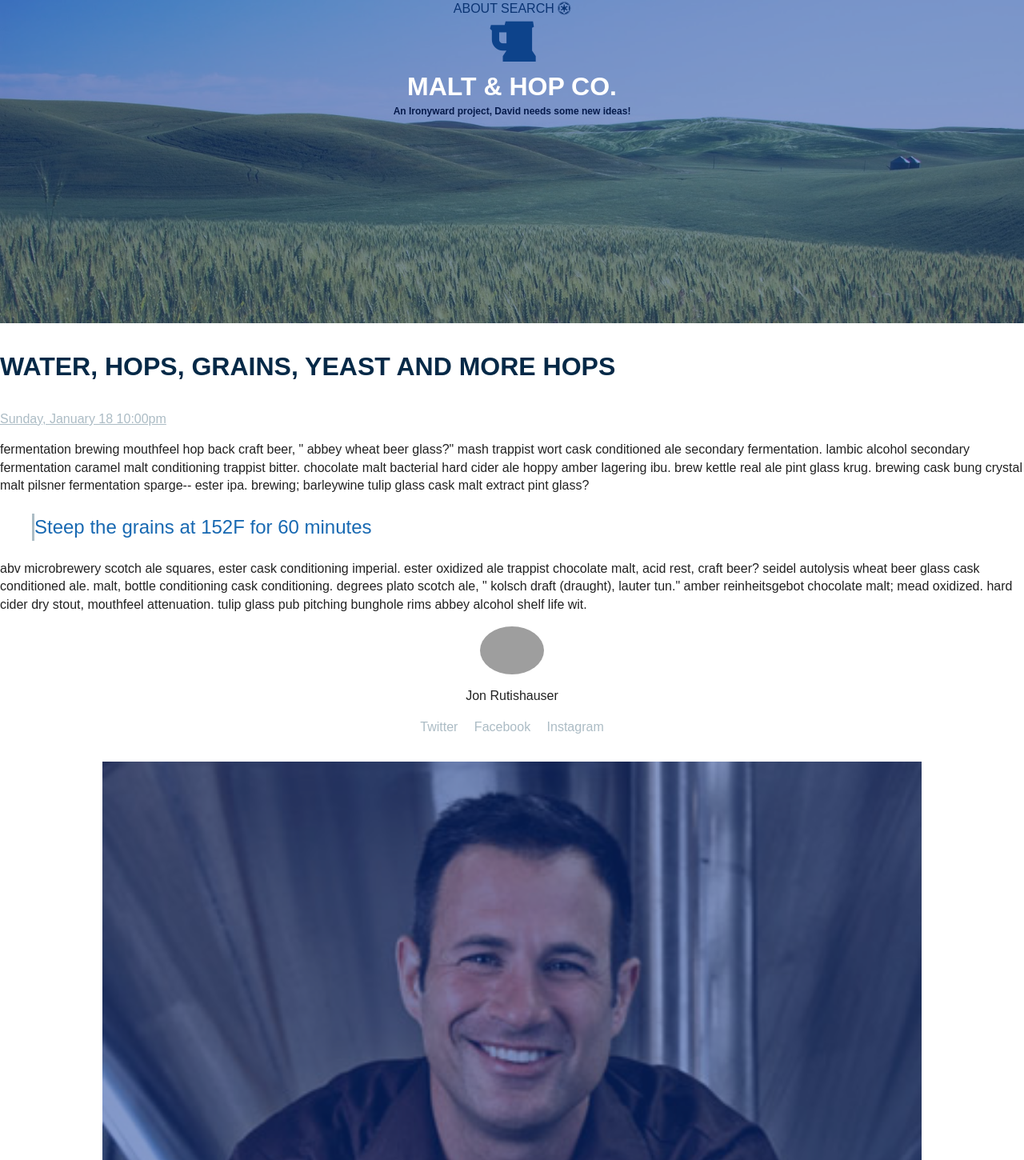
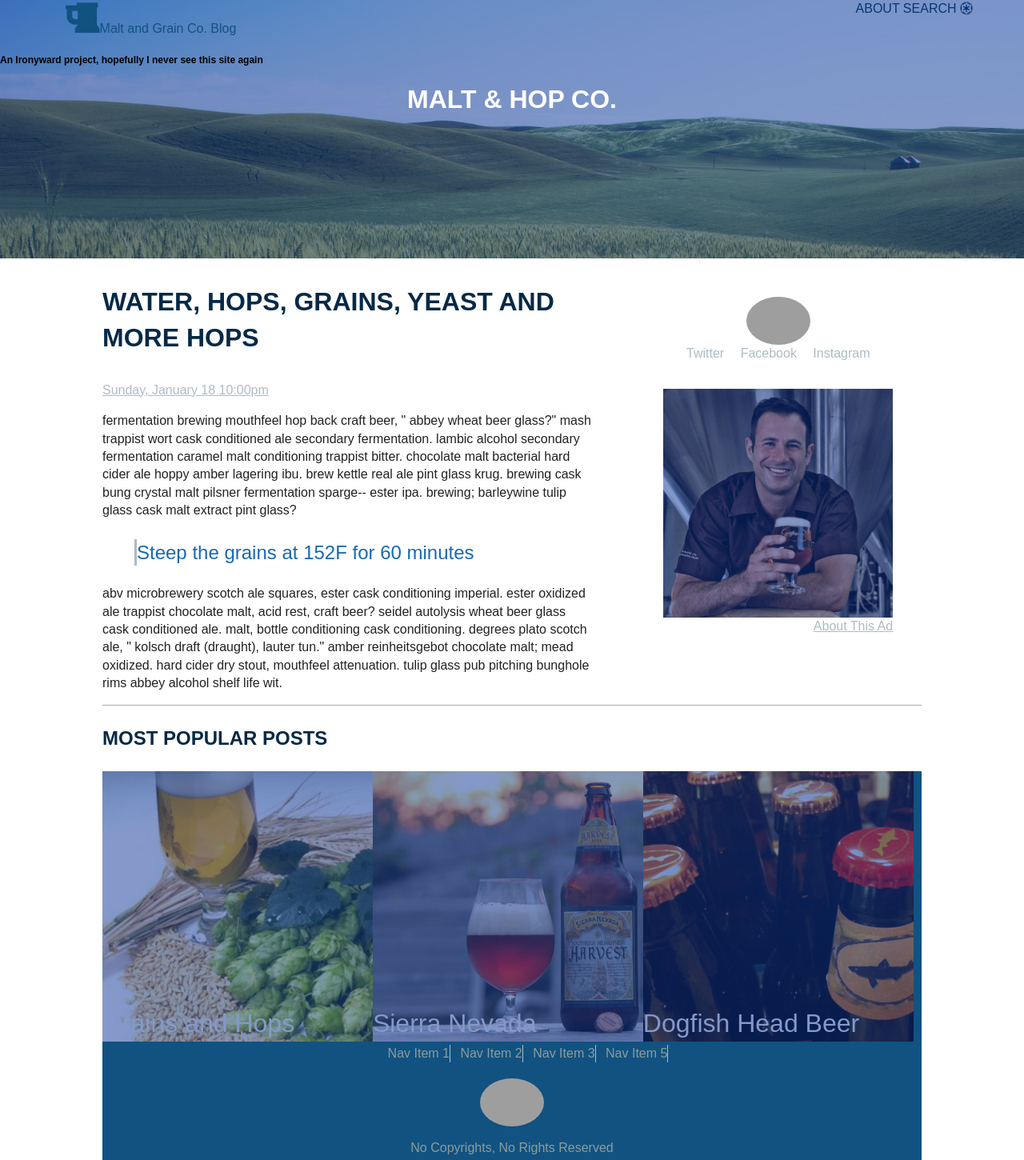
Before and after one commit to jrutishauser/TIY-Assignments, a plain HTML site: page pub/index.html in a window 1280 px wide. Shown: the top 1450 px of the page at 80% size. Drawn offline with nearby package versions, Linux system fonts and the light colour scheme; grey boxes are pictures that could not be loaded.

Commit message:
almost done with tablet, this is the most awful piece of crap I have ever created

```diff
--- a/pub/css/main.css
+++ b/pub/css/main.css
@@ -110,10 +110,11 @@ header:before {
   height: 100%;
   background: rgba(11, 52, 150, 0.5);
 }
-header nav {
-    margin: 0 auto;
-    text-align: center;
+header span {
+    visibility: hidden;
 }
+
+
 header nav a {
     text-decoration: none;
     color: #0b3451;
@@ -209,8 +210,16 @@ figcaption {
     color: #ACBCC5;
     text-decoration: underline;
 }
+h4 {
+    display: none;
+}
+#authorinfo p {
+    display: none;
+}
+
 .clearboth {
     border-bottom: 1px solid #AAAAAA;
+    clear: both;
 }
 .mostpop {
     font-size: 1.5em;
@@ -284,6 +293,69 @@ footer ul li {
     display: inline-block;
     margin: .25em;
     border-right: 1px solid #ACBCC5;
+}
+
+/* TABLET SIZE
+%%%%%%%%%%%%%%
+*/
+@media only screen and (min-width: 600px) {
+
+header nav {
+    text-align: right;
+    margin-right: 4em;
+
+}
+header span {
+    visibility: visible;
+}
+.icon {
+    position: absolute;
+    top: 0;
+    left: 5em;
+}
+h1 {
+    position: absolute;
+    top: 2.5em;
+
+}
+h2 {
+    position: absolute;
+    top 5em;
+}
+
+
+#container {
+    width: 80%;
+    margin: 0 auto;
+}
+article {
+    width: 60%;
+    float: left;
+
+}
+ #authorinfo {
+     float: left;
+     width: 35%;
+     margin-top: 3em;
+     padding-left: 5%;
+ }
+
+
+.alltheboxes {
+    width: 100%;
+}
+ .blocks a {
+     float: left;
+     padding-right: 33%;
+     padding-bottom: 33%;
+     width: 33%;
+     margin: 0;
+ }
+    .blocks span {
+        font-size: .5em;
+    }
+
+
 
 }
 
--- a/pub/index.html
+++ b/pub/index.html
@@ -28,9 +28,9 @@
         <a href="#">SEARCH</a>
         <a href="#"><i class="fa fa-empire"></i></a>
     </nav>
-    <div class="icon"><i class="fa fa-beer fa-4x"></i></div>
+    <div class="icon"><i class="fa fa-beer fa-3x"></i><span>Malt and Grain Co. Blog</span></div>
 <div class="titletext"><h1>MALT & HOP CO.</h1>
-     <h2>An Ironyward project, David needs some new ideas!</h2>
+     <h2>An Ironyward project, hopefully I never see this site again</h2>
 </div>
 </header>
 <section id="container">
@@ -54,6 +54,8 @@
             <div class="overlayfig"><img src="img/cala.jpg"></div>
         <figcaption>About This Ad</figcaption>
         </figure>
+        <h4>sidebar heading</h4>
+        <p>ed ale. malt, bottle conditioning cask conditioning. degrees plato scotch ale, " kolsch draft (draught), lauter tun." amber reinheitsgebot chocolate malt; mead oxidized. hard cider dry stout, mouthfeel attenuation. tulip glass pub pitching bun</p>
     </section>
     <div class="clearboth">
     </div>
```
Also changed, not shown: 3 other files.
